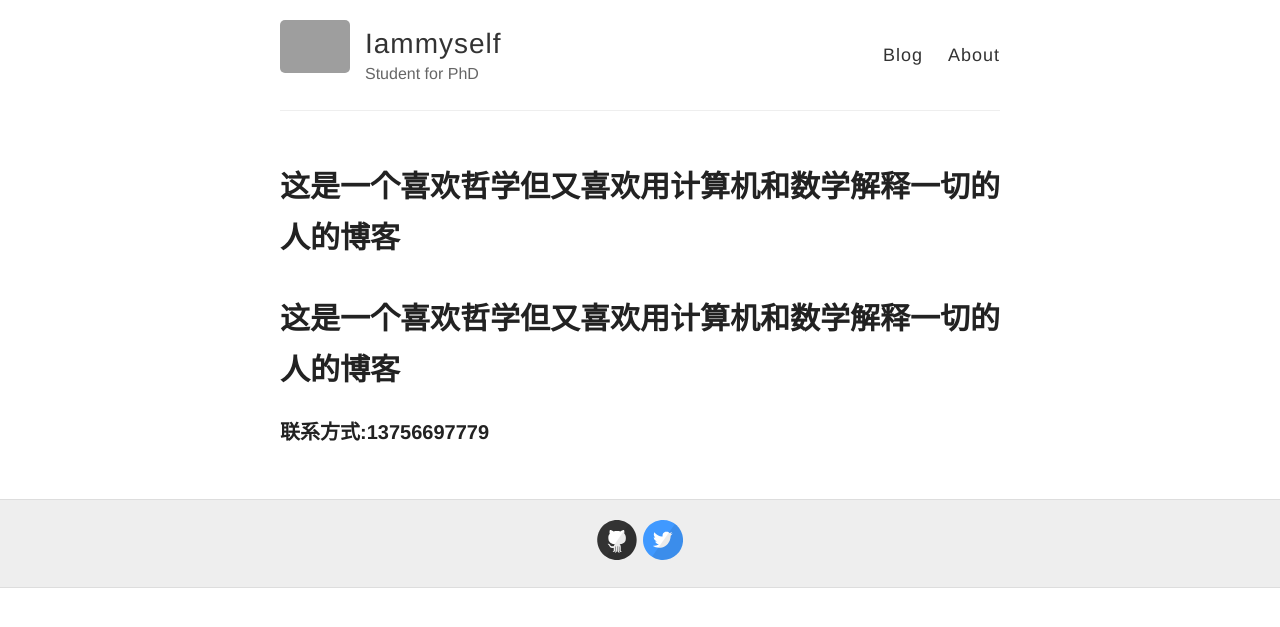
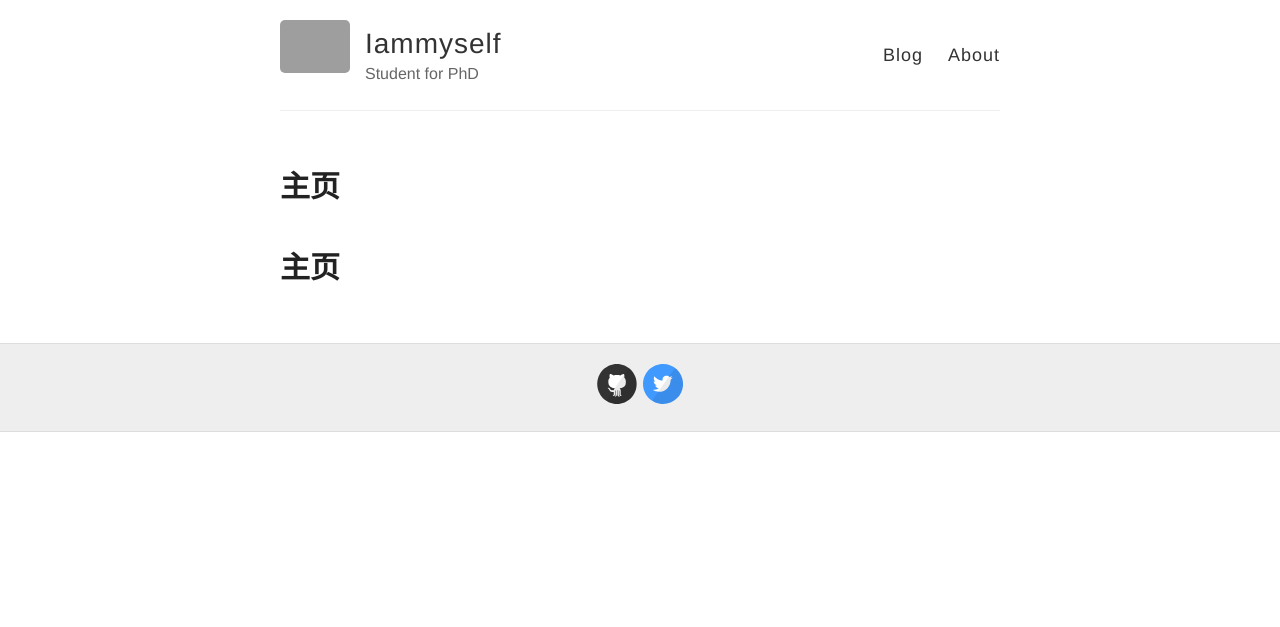
Before and after one commit to IammyselfYBX/IammyselfYBX.github.io, a Jekyll site: the page built from index.md, in a window 1280 px wide. Shown: the top 627 px of the page. Built offline with Jekyll 4.4.1, drawn with Linux system fonts in a browser that asks for light colours; our own code applies the rules of GitHub Pages for plain Markdown files; grey boxes are pictures that could not be loaded.

Commit message:
添加主页

```diff
--- a/index.md
+++ b/index.md
@@ -1,2 +1 @@
-# 这是一个喜欢哲学但又喜欢用计算机和数学解释一切的人的博客
-### 联系方式:13756697779
+# 主页
```
